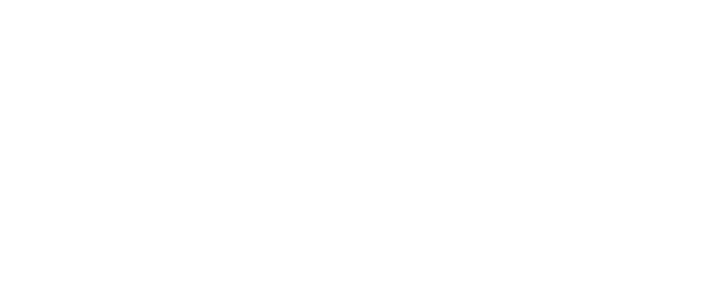
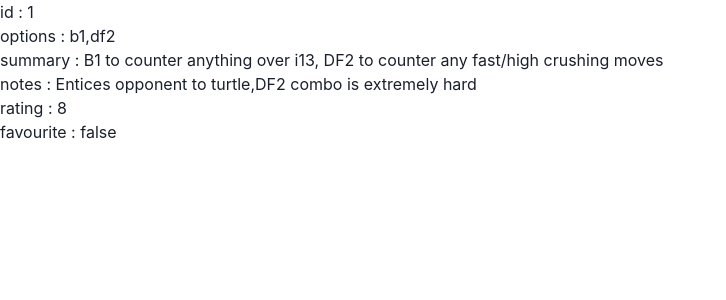
Before and after one commit to aiacuone/tekkenet-v2, a Next.js app: page /card/1 in a window 1280 px wide. Shown: the top 300 px of the page, without its empty margins (0-726 px from the left). Built offline with nearby package versions, Linux system fonts and the light colour scheme.

Commit message:
getAllArraysInObject.js. Card page logic

```diff
--- a/pages/card/[id].js
+++ b/pages/card/[id].js
@@ -1,26 +1,20 @@
 import { useRouter } from "next/router";
 import { mixUps } from "../../mixUps";
-import { isArray, isObject, flattenDeep } from "lodash";
+import { find } from "lodash";
+import { getAllArraysInObject } from "../../utils";
+import { Text } from "@chakra-ui/react";
 
 export default function CardPage() {
-  const { id } = useRouter().query; //to use later
-  const getAllCards = () => {
-    let cardArrays = [];
-    Object.keys(mixUps).forEach((v) => {
-      function pushOrMap(v) {
-        if (isObject(v)) mapObject(v);
-        if (isArray(v)) cardArrays.push(v);
-      }
-
-      function mapObject(obj) {
-        Object.keys(obj).forEach((v) => {
-          pushOrMap(obj[v]);
-        });
-      }
-      pushOrMap(mixUps[v]);
-    });
-    return flattenDeep(cardArrays);
-  };
-  const allCards = getAllCards(); //to use later
-  return <div></div>;
+  const { id } = useRouter().query; //TODO use to get the card details
+  const allCards = getAllArraysInObject(mixUps);
+  const card = find(allCards, (v) => {
+    return v.id === parseInt(id);
+  });
+  return (
+    <div>
+      {Object.keys(card).map((v) => (
+        <Text>{`${v} : ${card[v]}`}</Text>
+      ))}
+    </div>
+  );
 }
--- /dev/null
+++ b/utils/getAllArraysInObject.js
@@ -0,0 +1,20 @@
+import { mixUps } from "../mixUps";
+import { flattenDeep, isArray, isObject } from "lodash";
+
+export function getAllArraysInObject(data) {
+  let cardArrays = [];
+  Object.keys(data).forEach((v) => {
+    function pushOrMap(v) {
+      if (isObject(v)) mapObject(v);
+      if (isArray(v)) cardArrays.push(v);
+    }
+
+    function mapObject(obj) {
+      Object.keys(obj).forEach((v) => {
+        pushOrMap(obj[v]);
+      });
+    }
+    pushOrMap(mixUps[v]);
+  });
+  return flattenDeep(cardArrays);
+}
--- a/utils/index.js
+++ b/utils/index.js
@@ -2,3 +2,4 @@
 export * from "./characters";
 export * from "./getCharacterMoves";
 export * from "./getRandomGroupColor";
+export * from "./getAllArraysInObject";
```
